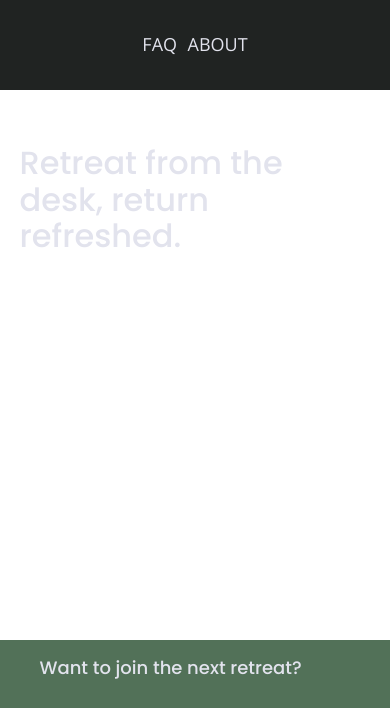
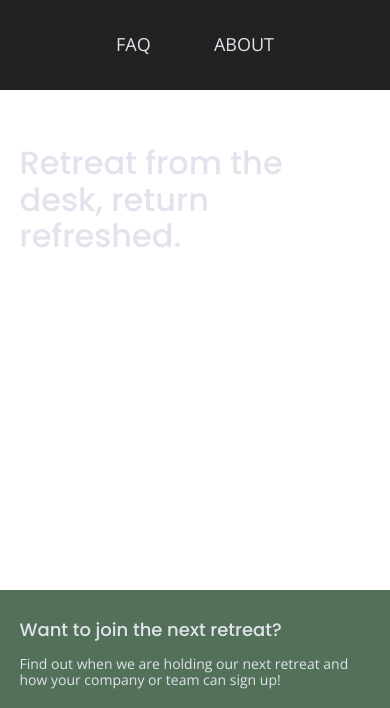
Before and after one commit to amadde01/unplugged-retreat, a website built with Parcel: page index.html in a window 390 px wide. Shown: the part 85-793 px from the top of the page. Built offline with nearby package versions, Linux system fonts and the light colour scheme; files whose address does not match are found by name.

Commit message:
nav spacing mobile fixed

```diff
--- a/css/main.css
+++ b/css/main.css
@@ -195,7 +195,7 @@ textarea {
     justify-content: space-around;
     align-items: center;
     flex-flow: row wrap;
-    width: 60%;
+    width: 90%;
   }
 
   header nav ul {
@@ -203,7 +203,7 @@ textarea {
     justify-content: space-between;
     align-items: center;
     width: 45%;
-    padding: 35px 0;
+    padding: 35px 0px;
     margin: 0 0;
     list-style: none;
   }
@@ -230,12 +230,14 @@ textarea {
    background-size: cover;
    background-repeat: no-repeat;
    background-position: center;
+   padding-bottom: 335px;
  }
 
+
  .hero-area h1 {
-   margin: 55px 0px;
+   margin: 55px 0px 0px;
    text-align: left;
-   padding-bottom: 330px;
+  /*-- padding-bottom: 330px;--*/
    color: #e2e3ed;
  }
 
@@ -248,12 +250,17 @@ textarea {
    flex-flow: row wrap;
  }
 
+ aside h3 {
+   margin: 30px 0 1px 0;
+   font-size: 1.125em;
+ }
+
   aside .form-description{
     display: flex;
     justify-content: flex-start;
     align-items: center;
     flex-flow: row wrap;
-    padding: 0 20px;
+    margin-bottom: 0;
   }
 
   aside .form {
@@ -465,7 +472,7 @@ textarea {
   /*--------FORM--------*/
 
   aside .form {
-    margin-top: 30px;
+  /*--  margin-top: 30px;--*/
     width: 100%;
   }
 
@@ -617,6 +624,8 @@ textarea {
   }
 
 /*-- Hero area --*/
+
+
 
   .hero-area h1 {
     font-size: 3em;
```
Also changed, not shown: Assets/mask.jpg (added), 1 other file.
